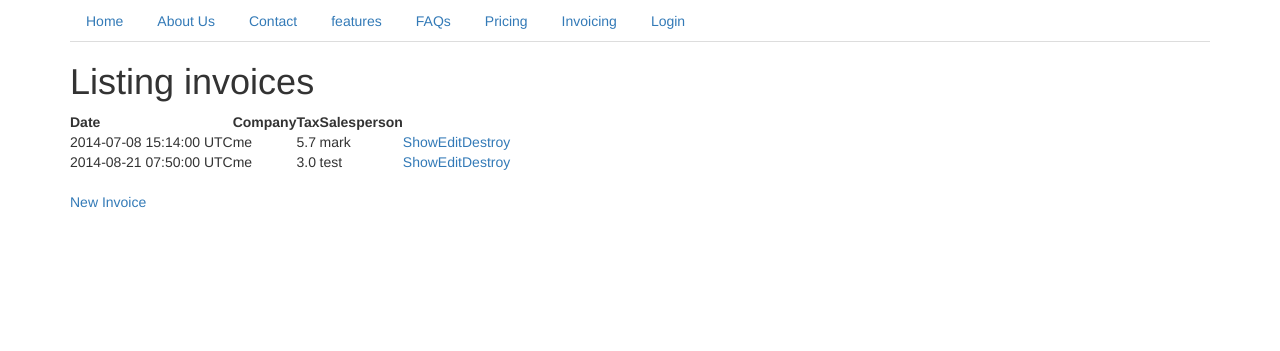
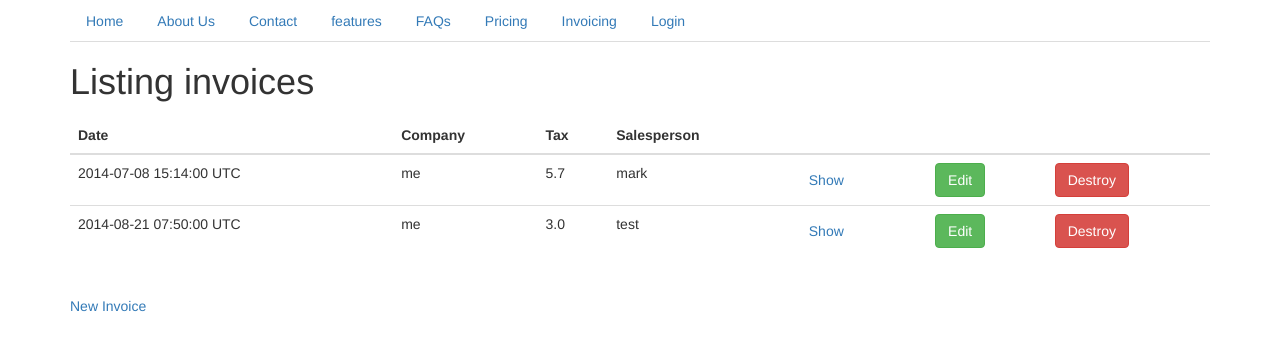
Before and after one commit to adawenour/-enterprise-software, a Rails app: page /invoices in a window 1280 px wide. Shown: the top 351 px of the page. Run offline with Rails 7, Linux system fonts and the light colour scheme; data comes from the database, SQL or seed files in the repository; both versions use the stored data as it was after the commit; style sheets or scripts are compiled from the project's sources; some libraries are stand-ins or nearby versions.

Commit message:
CUSTOMIZING HTML TABLES IN APPLICATION

```diff
--- a/app/views/invoices/index.html.erb
+++ b/app/views/invoices/index.html.erb
@@ -1,6 +1,9 @@
 <h1>Listing invoices</h1>
 
-<table>
+
+<div class="media">
+  <div class="media-body">
+    <table class="table table-hover">
       <thead>
         <tr>
           <th>Date</th>
@@ -18,13 +21,16 @@
             <td><%= invoice.company %></td>
             <td><%= invoice.tax %></td>
             <td><%= invoice.salesperson %></td>
-        <td><%= link_to 'Show', invoice %></td>
-        <td><%= link_to 'Edit', edit_invoice_path(invoice) %></td>
-        <td><%= link_to 'Destroy', invoice, method: :delete, data: { confirm: 'Are you sure?' } %></td>
+            <td><%= link_to 'Show', invoice, class: 'btn btn-mini' %></td>
+            <td><%= link_to 'Edit', edit_invoice_path(invoice), class: 'btn btn-mini btn-success' %></td>
+            <td><%= link_to 'Destroy', invoice, method: :delete, class: 'btn btn-mini btn-danger', data: { confirm: 'Are you sure?' } %></td>
           </tr>
         <% end %>
       </tbody>
     </table>
+  </div>
+</div>
+
 
 <br>
 
```
Also changed, not shown: db/development.sqlite3. Lines whose indentation alone changed are shown as unchanged.
